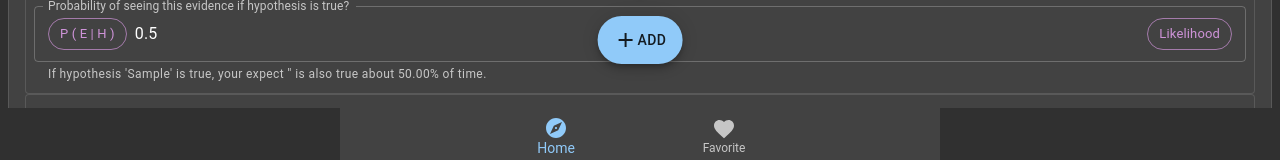
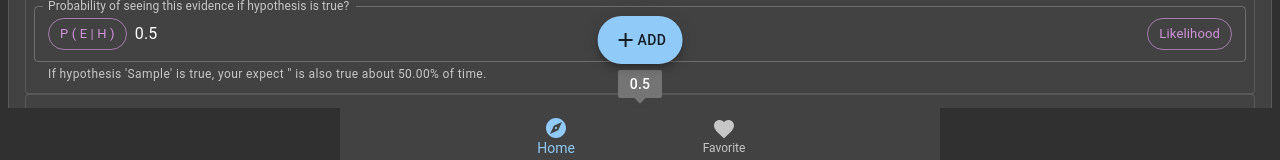
Before and after one commit to quantumsnowball/bayes-domain, a Next.js app: page / in a window 1280 px wide. Both pictures are taken after typing "Sample" into the empty fields and a click on the button "ADD". Shown: the part 636-796 px from the top of the page. Built offline with nearby package versions, Linux system fonts and the light colour scheme.

Commit message:
feat: evidence normalizer added to state

```diff
--- a/components/BottomNav/AddButton.tsx
+++ b/components/BottomNav/AddButton.tsx
@@ -25,7 +25,8 @@ function AddButton() {
         onClick={() => dispatch(contentActions.addEvidence({
           uuid: v4(),
           title: '',
-          likelihood: 0.5
+          likelihood: 0.5,
+          normalizer: 0.5,
         }))}
       >
         <AddIcon />
--- a/components/Pages/Home/EvidenceCard/NormalizerPrompt.tsx
+++ b/components/Pages/Home/EvidenceCard/NormalizerPrompt.tsx
@@ -1,14 +1,78 @@
-import { Paper, Typography } from "@mui/material"
+import {
+  Chip,
+  InputAdornment,
+  Paper,
+  Slider,
+  TextField
+} from "@mui/material"
+import { useState } from "react"
+import { useDispatch } from "react-redux"
+import { useSelector } from "react-redux"
+import { contentActions } from "../../../../redux/slices/contentSlice"
+import { RootState } from "../../../../redux/store"
 
-function NormalizerPrompt() {
+
+interface NormalizerPromptProps {
+  index: number
+}
+
+function NormalizerPrompt({ index }: NormalizerPromptProps) {
+  const dispatch = useDispatch()
+  const title = useSelector((s: RootState) => s.content.evidence[index].title)
+  const normalizer = useSelector((s: RootState) => s.content.evidence[index].normalizer)
+  const [normalizerLocal, setNormalizerLocal] = useState(normalizer)
+
   return (
     <Paper
       elevation={1}
       variant='outlined'
       sx={{ p: 1 }}
     >
-      <Typography variant="h6" sx={{ textAlign: 'left' }} color="text.secondary">Normalizing Factor:</Typography>
-      <Typography variant="h5">P(H) = ?</Typography>
+      <Slider
+        defaultValue={0.5}
+        value={normalizerLocal}
+        min={0.0}
+        max={1.0}
+        step={0.0001}
+        valueLabelDisplay='on'
+        onChange={(event, value) => {
+          if (!event.target) return
+          if (Array.isArray(value)) return
+          setNormalizerLocal(value)
+        }}
+        onChangeCommitted={e => dispatch(contentActions.setEvidenceNormalizer({
+          i: index,
+          normalizer: normalizerLocal
+        }))}
+      />
+      <TextField
+        fullWidth
+        variant="outlined"
+        color='secondary'
+        label='Probability of seeing this evidence in general?'
+        helperText={`In general, your expect to see '${title}' about ${(normalizer * 100).toFixed(2)}% of time.`}
+        InputProps={{
+          startAdornment:
+            <InputAdornment position="start" >
+              <Chip label=' P ( E ) ' variant='outlined' color='secondary' />
+            </InputAdornment>,
+          endAdornment:
+            <InputAdornment position="end" >
+              <Chip label='Normalizer' variant='outlined' color='secondary' />
+            </InputAdornment>,
+        }}
+        value={normalizer}
+        onChange={e => {
+          const numericValue = parseFloat(e.target.value)
+          setNormalizerLocal(numericValue)
+          dispatch(contentActions.setEvidenceNormalizer({
+            i: index,
+            normalizer: numericValue
+          }))
+        }}
+        onFocus={e => e.target.select()}
+      >
+      </TextField>
     </Paper>
   )
 }
--- a/components/Pages/Home/EvidenceCard/index.tsx
+++ b/components/Pages/Home/EvidenceCard/index.tsx
@@ -32,7 +32,7 @@ function EvidenceCard({ index }: EvidenceCardProps) {
       <CardContent >
         <TitlePrompt {...{ index }} />
         <LikelihoodPrompt {...{ index }} />
-        <NormalizerPrompt />
+        <NormalizerPrompt {...{ index }} />
       </CardContent>
       {
         expanded ?
--- a/redux/slices/contentSlice.ts
+++ b/redux/slices/contentSlice.ts
@@ -25,6 +25,9 @@ const contentSlice = createSlice({
     setEvidenceLikelihood: (s, a: PayloadAction<{ i: number, likelihood: number }>) => {
       s.evidence[a.payload.i].likelihood = a.payload.likelihood
     },
+    setEvidenceNormalizer: (s, a: PayloadAction<{ i: number, normalizer: number }>) => {
+      s.evidence[a.payload.i].normalizer = a.payload.normalizer
+    },
     addEvidence: (s, a: PayloadAction<Evidence>) => {
       s.evidence.push(a.payload)
     },
--- a/types/evidence.ts
+++ b/types/evidence.ts
@@ -2,4 +2,5 @@ export interface Evidence {
     uuid: string
     title: string
     likelihood: number
+    normalizer: number
 }
```
